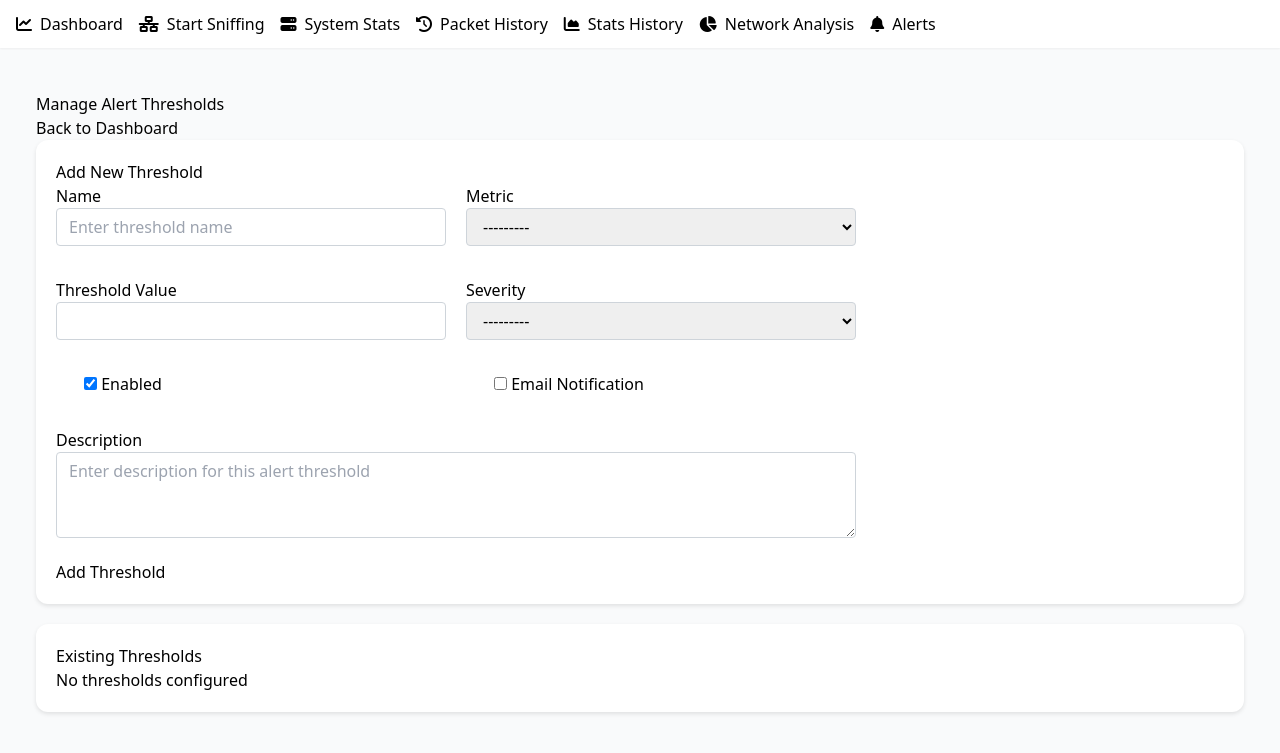
After one commit to Tamzeeni/NetCreep, a Django app: page /monitor/alerts/thresholds/ in a window 1280 px wide. The commit adds this page. Shown: the top 753 px of the page. Run offline with Django 5.2, Linux system fonts and the light colour scheme; data that the repository does not hold is empty; some libraries are stand-ins or nearby versions.

Commit message:
added Email Alerts

```diff
--- /dev/null
+++ b/monitor/forms.py
@@ -0,0 +1,73 @@
+from django import forms
+from .models import AlertThreshold
+
+class AlertThresholdForm(forms.ModelForm):
+    class Meta:
+        model = AlertThreshold
+        fields = [
+            'name',
+            'metric',
+            'threshold_value',
+            'severity',
+            'enabled',
+            'email_notification',
+            'notification_email',
+            'description'
+        ]
+        widgets = {
+            'name': forms.TextInput(attrs={
+                'class': 'form-control',
+                'placeholder': 'Enter threshold name'
+            }),
+            'metric': forms.Select(attrs={
+                'class': 'form-control'
+            }),
+            'threshold_value': forms.NumberInput(attrs={
+                'class': 'form-control',
+                'min': '0',
+                'max': '100',
+                'step': '0.1'
+            }),
+            'severity': forms.Select(attrs={
+                'class': 'form-control'
+            }),
+            'enabled': forms.CheckboxInput(attrs={
+                'class': 'form-check-input'
+            }),
+            'email_notification': forms.CheckboxInput(attrs={
+                'class': 'form-check-input',
+                'id': 'email_notification'
+            }),
+            'notification_email': forms.EmailInput(attrs={
+                'class': 'form-control',
+                'placeholder': 'Enter email for notifications',
+                'id': 'notification_email_field'
+            }),
+            'description': forms.Textarea(attrs={
+                'class': 'form-control',
+                'rows': 3,
+                'placeholder': 'Enter description for this alert threshold'
+            })
+        }
+
+    def clean(self):
+        cleaned_data = super().clean()
+        email_notification = cleaned_data.get('email_notification')
+        notification_email = cleaned_data.get('notification_email')
+
+        if email_notification and not notification_email:
+            raise forms.ValidationError(
+                "Email address is required when email notification is enabled."
+            )
+
+        threshold_value = cleaned_data.get('threshold_value')
+        if threshold_value is not None:
+            if threshold_value < 0 or threshold_value > 100:
+                raise forms.ValidationError(
+                    "Threshold value must be between 0 and 100."
+                )
+
+        return cleaned_data
+
+    class Media:
+        js = ('js/alert_threshold_form.js',)
--- a/monitor/urls.py
+++ b/monitor/urls.py
@@ -14,4 +14,9 @@ urlpatterns = [
     path("system-stats-json/", views.system_stats_json, name="system_stats_json"),
     path("anomalies/", views.anomalies_view, name="anomalies"),
     path('network-analysis/', views.network_analysis_view, name='network_analysis'),
+    path('alerts/', views.alert_dashboard, name='alert_dashboard'),
+    path('alerts/thresholds/', views.manage_thresholds, name='manage_thresholds'),
+    path('alerts/acknowledge/<int:alert_id>/', views.acknowledge_alert, name='acknowledge_alert'),
+    path('alerts/resolve/<int:alert_id>/', views.resolve_alert, name='resolve_alert'),
+    path('alerts/test/', views.test_alert, name='test_alert'),
 ]
--- a/monitor/views.py
+++ b/monitor/views.py
@@ -3,6 +3,11 @@ from django.http import HttpResponse
 from .sniffer import start_sniffing
 from .system_monitor import get_system_stats
 from .models import Packet, SystemStat, NetworkAnomaly
+from django.shortcuts import render, redirect, get_object_or_404
+from django.contrib import messages
+from django.utils import timezone
+from .models import AlertThreshold, Alert
+from .forms import AlertThresholdForm
 import threading
 from django.core.serializers.json import DjangoJSONEncoder
 import json
@@ -10,6 +15,7 @@ from django.http import JsonResponse
 from .system_monitor import get_system_stats
 from django.db.models import Q
 import logging
+from .alert_service import check_threshold
 from django.db.models import Count, Sum
 from django.utils import timezone
 from datetime import timedelta
@@ -173,3 +179,75 @@ def network_analysis_view(request):
 
     print("Context being sent to template:", context)  # Debug print
     return render(request, 'monitor/network_analysis.html', context)
+
+
+
+def alert_dashboard(request):
+    active_alerts = Alert.objects.filter(resolved=False)
+    resolved_alerts = Alert.objects.filter(resolved=True)
+    thresholds = AlertThreshold.objects.all()
+
+    context = {
+        'active_alerts': active_alerts,
+        'resolved_alerts': resolved_alerts,
+        'thresholds': thresholds,
+    }
+    return render(request, 'monitor/alert_dashboard.html', context)
+
+def manage_thresholds(request):
+    if request.method == 'POST':
+        form = AlertThresholdForm(request.POST)
+        if form.is_valid():
+            form.save()
+            messages.success(request, 'Alert threshold created successfully.')
+            return redirect('alert_dashboard')
+    else:
+        form = AlertThresholdForm()
+
+    thresholds = AlertThreshold.objects.all()
+    return render(request, 'monitor/manage_thresholds.html', {
+        'form': form,
+        'thresholds': thresholds
+    })
+
+def acknowledge_alert(request, alert_id):
+    alert = get_object_or_404(Alert, id=alert_id)
+    if request.method == 'POST':
+        alert.acknowledged = True
+        alert.acknowledged_by = request.user.username
+        alert.acknowledged_at = timezone.now()
+        alert.notes = request.POST.get('notes', '')
+        alert.save()
+        messages.success(request, 'Alert acknowledged successfully.')
+    return redirect('alert_dashboard')
+
+def resolve_alert(request, alert_id):
+    alert = get_object_or_404(Alert, id=alert_id)
+    if request.method == 'POST':
+        alert.resolved = True
+        alert.resolved_at = timezone.now()
+        alert.save()
+        messages.success(request, 'Alert resolved successfully.')
+    return redirect('alert_dashboard')
+
+def test_alert(request):
+    """Test function to trigger an alert"""
+    # Create a test threshold if it doesn't exist
+    threshold, created = AlertThreshold.objects.get_or_create(
+        name="High CPU Usage Test",
+        defaults={
+            'metric': 'cpu_usage',
+            'threshold_value': 80.0,
+            'severity': 'high',
+            'enabled': True,
+            'email_notification': True,
+            'notification_email': 'test@example.com',
+            'description': 'Test alert for CPU usage above 80%'
+        }
+    )
+
+    # Simulate a high CPU value
+    check_threshold('cpu_usage', 85.0)
+
+    messages.success(request, 'Test alert has been triggered. Check the console for the email output.')
+    return redirect('alert_dashboard')
--- a/netcreep/settings.py
+++ b/netcreep/settings.py
@@ -28,6 +28,9 @@ SECRET_KEY = "django-insecure-_o+qokctbbd(l-7t(q9o786=g)py$$nn%k@nnos78bw2f8rto*
 DEBUG = True
 
 ALLOWED_HOSTS = ["*"]
+
+EMAIL_BACKEND = 'django.core.mail.backends.console.EmailBackend'
+DEFAULT_FROM_EMAIL = 'netcreep@localhost'
 
 
 # Application definition
--- /dev/null
+++ b/static/js/alert_threshold_form.js
@@ -0,0 +1,22 @@
+document.addEventListener('DOMContentLoaded', function() {
+    const emailNotificationCheckbox = document.getElementById('email_notification');
+    const notificationEmailField = document.getElementById('notification_email_field');
+
+    function toggleEmailField() {
+        const emailFieldContainer = notificationEmailField.parentElement;
+        if (emailNotificationCheckbox.checked) {
+            emailFieldContainer.style.display = 'block';
+            notificationEmailField.required = true;
+        } else {
+            emailFieldContainer.style.display = 'none';
+            notificationEmailField.required = false;
+            notificationEmailField.value = '';
+        }
+    }
+
+    // Initial state
+    toggleEmailField();
+
+    // Listen for changes
+    emailNotificationCheckbox.addEventListener('change', toggleEmailField);
+});
--- a/templates/base.html
+++ b/templates/base.html
@@ -44,7 +44,10 @@
                     <i class="fas fa-chart-area mr-2"></i>Stats History
                 </a>
                 <a href="{% url 'network_analysis' %}" class="nav-link">
-                    <i class="fas fa-chart-area mr-2"></i>Network Analysis
+                    <i class="fas fa-chart-pie mr-2"></i>Network Analysis
+                </a>
+                <a href="{% url 'alert_dashboard' %}" class="nav-link">
+                    <i class="fas fa-bell mr-2"></i>Alerts
                 </a>
             </div>
         </div>
--- /dev/null
+++ b/templates/monitor/manage_thresholds.html
@@ -0,0 +1,191 @@
+{% extends 'base.html' %}
+
+{% block content %}
+<div class="threshold-management">
+    <div class="dashboard-header">
+        <h1>Manage Alert Thresholds</h1>
+        <a href="{% url 'alert_dashboard' %}" class="btn btn-secondary">Back to Dashboard</a>
+    </div>
+
+    <!-- Add New Threshold Form -->
+    <div class="card">
+        <h2>Add New Threshold</h2>
+        <form method="post" class="threshold-form">
+            {% csrf_token %}
+
+            {% if form.errors %}
+            <div class="alert alert-danger">
+                {% for field, errors in form.errors.items %}
+                    {% for error in errors %}
+                        <p>{{ error }}</p>
+                    {% endfor %}
+                {% endfor %}
+            </div>
+            {% endif %}
+
+            <div class="form-row">
+                <div class="form-group col-md-6">
+                    <label for="{{ form.name.id_for_label }}">Name</label>
+                    {{ form.name }}
+                </div>
+                <div class="form-group col-md-6">
+                    <label for="{{ form.metric.id_for_label }}">Metric</label>
+                    {{ form.metric }}
+                </div>
+            </div>
+
+            <div class="form-row">
+                <div class="form-group col-md-6">
+                    <label for="{{ form.threshold_value.id_for_label }}">Threshold Value</label>
+                    {{ form.threshold_value }}
+                </div>
+                <div class="form-group col-md-6">
+                    <label for="{{ form.severity.id_for_label }}">Severity</label>
+                    {{ form.severity }}
+                </div>
+            </div>
+
+            <div class="form-row">
+                <div class="form-group col-md-6">
+                    <div class="form-check">
+                        {{ form.enabled }}
+                        <label class="form-check-label" for="{{ form.enabled.id_for_label }}">
+                            Enabled
+                        </label>
+                    </div>
+                </div>
+                <div class="form-group col-md-6">
+                    <div class="form-check">
+                        {{ form.email_notification }}
+                        <label class="form-check-label" for="{{ form.email_notification.id_for_label }}">
+                            Email Notification
+                        </label>
+                    </div>
+                </div>
+            </div>
+
+            <div class="form-group" id="email-field">
+                <label for="{{ form.notification_email.id_for_label }}">Notification Email</label>
+                {{ form.notification_email }}
+            </div>
+
+            <div class="form-group">
+                <label for="{{ form.description.id_for_label }}">Description</label>
+                {{ form.description }}
+            </div>
+
+            <button type="submit" class="btn btn-primary">Add Threshold</button>
+        </form>
+    </div>
+
+    <!-- Existing Thresholds -->
+    <div class="card">
+        <h2>Existing Thresholds</h2>
+        <div class="threshold-list">
+            {% for threshold in thresholds %}
+            <div class="threshold-item">
+                <div class="threshold-header">
+                    <h3>{{ threshold.name }}</h3>
+                    <span class="badge severity-{{ threshold.severity }}">{{ threshold.severity }}</span>
+                </div>
+                <div class="threshold-details">
+                    <p><strong>Metric:</strong> {{ threshold.get_metric_display }}</p>
+                    <p><strong>Value:</strong> {{ threshold.threshold_value }}</p>
+                    <p><strong>Status:</strong> {% if threshold.enabled %}Enabled{% else %}Disabled{% endif %}</p>
+                    {% if threshold.email_notification %}
+                    <p><strong>Email:</strong> {{ threshold.notification_email }}</p>
+                    {% endif %}
+                    <p><strong>Description:</strong> {{ threshold.description }}</p>
+                </div>
+            </div>
+            {% empty %}
+            <p>No thresholds configured</p>
+            {% endfor %}
+        </div>
+    </div>
+</div>
+
+<style>
+.threshold-management {
+    padding: 20px;
+}
+
+.card {
+    background: white;
+    border-radius: 12px;
+    padding: 20px;
+    margin-bottom: 20px;
+    box-shadow: 0 2px 4px rgba(0,0,0,0.1);
+}
+
+.threshold-form {
+    max-width: 800px;
+}
+
+.form-row {
+    display: flex;
+    gap: 20px;
+    margin-bottom: 1rem;
+}
+
+.form-group {
+    margin-bottom: 1rem;
+    flex: 1;
+}
+
+.form-control {
+    width: 100%;
+    padding: 0.375rem 0.75rem;
+    border: 1px solid #ced4da;
+    border-radius: 0.25rem;
+}
+
+.form-check {
+    padding-left: 1.75rem;
+}
+
+.threshold-list {
+    display: grid;
+    gap: 15px;
+}
+
+.threshold-item {
+    border: 1px solid #ddd;
+    border-radius: 8px;
+    padding: 15px;
+}
+
+.threshold-header {
+    display: flex;
+    justify-content: space-between;
+    align-items: center;
+    margin-bottom: 10px;
+}
+
+.severity-critical { background-color: #dc3545; color: white; }
+.severity-high { background-color: #fd7e14; color: white; }
+.severity-medium { background-color: #ffc107; color: black; }
+.severity-low { background-color: #28a745; color: white; }
+
+.badge {
+    padding: 0.25em 0.6em;
+    border-radius: 0.25rem;
+    font-size: 0.875em;
+}
+
+.alert {
+    padding: 0.75rem 1.25rem;
+    margin-bottom: 1rem;
+    border: 1px solid transparent;
+    border-radius: 0.25rem;
+}
+
+.alert-danger {
+    color: #721c24;
+    background-color: #f8d7da;
+    border-color: #f5c6cb;
+}
+</style>
+
+{{ form.media }}
+{% endblock %}
```
Also changed, not shown: monitor/alert_service.py (added, +69 -0 lines), monitor/models.py (+52 -0 lines), templates/monitor/alert_dashboard.html (added, +159 -0 lines), monitor/migrations/0003_alertthreshold_alert.py (added).
